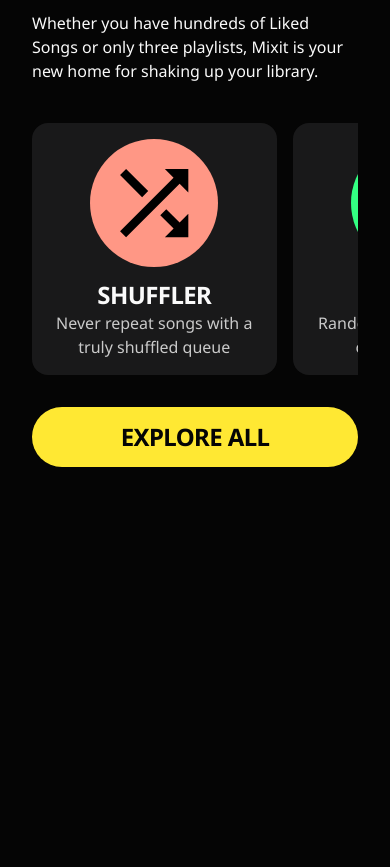
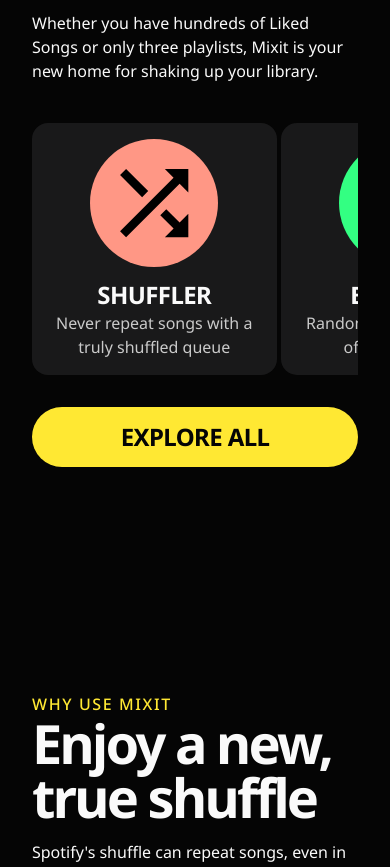
Before and after one commit to mianjoto/mixit, a Next.js app: page / in a window 390 px wide. Shown: the part 1120-1987 px from the top of the page. Before the commit the page ends 1688 px from the top, so only its background shows below. Built offline with nearby package versions, Linux system fonts and the light colour scheme; what @shrutibalasa/tailwind-grid-auto-fit would draw is missing.

Commit message:
Adding mobile layout for section

```diff
--- a/src/app/page.tsx
+++ b/src/app/page.tsx
@@ -1,11 +1,13 @@
 import { Hero } from "@/components/sections/Hero";
 import Features from "@/components/sections/Features";
+import WhyUseMixit from "@/components/sections/WhyUseMixit";
 
 export default function Index() {
   return (
     <>
       <Hero />
       <Features />
+      <WhyUseMixit />
     </>
   );
 }
--- a/src/assets/svg/index.ts
+++ b/src/assets/svg/index.ts
@@ -3,4 +3,5 @@
 export { default as PickAndMixIcon } from "./pick-and-mix-icon.svg";
 export { default as TimeMachineIcon } from "./time-machine-icon.svg";
 export { default as QueueIcon } from "./queue-icon.svg";
+export { default as BarChartIcon } from "./bar-chart.svg";
 export { default as DiscSVG } from "./disc.svg";
--- a/src/components/base/Text.tsx
+++ b/src/components/base/Text.tsx
@@ -6,10 +6,11 @@
 const textVariants = cva("font-normal leading-[24px]", {
   variants: {
     level: {
-      p: "text-base",
+      p: "max-w-prose text-base",
       small: "text-sm",
       strong: "font-bold",
       u: "inline-block font-bold text-accent underline underline-offset-4 hover:cursor-pointer",
+      figcaption: "max-w-prose",
 
       /**  This is left intentionally blank to provide client abstraction
        *   for the HTML span element while giving access to brand
--- /dev/null
+++ b/src/components/sections/WhyUseMixit.tsx
@@ -0,0 +1,59 @@
+import React from "react";
+import { Section } from "../base/Section";
+import { Pretitle } from "@/components/base/Pretitle";
+import { Heading } from "../base/Heading";
+import { Text } from "../base/Text";
+import { HeadingLevels, TextLevels } from "@/types/text";
+import { BarChartIcon } from "@/assets/svg";
+import { QueueIcon } from "@/assets/svg";
+import { Disc } from "../decorations/Disc";
+
+const WhyUseMixit: React.FC = () => (
+  <Section
+    grid
+    className="u-container min-h-screen auto-rows-min place-content-center px-32 py-64"
+  >
+    <div className="col-span-full mb-24">
+      <div className="mb-16">
+        <Pretitle>Why use Mixit</Pretitle>
+        <Heading>Enjoy a new, true shuffle</Heading>
+      </div>
+      <Text>Spotify's shuffle can repeat songs, even in big playlists.</Text>
+    </div>
+    <Section
+      level="figure"
+      className="col-span-full flex h-fit flex-col border-l-[3px] border-[#CACACA]/10 py-16 ps-20"
+    >
+      <div className="mb-8 flex min-h-[30px] max-w-[30px] flex-col items-center justify-center rounded-[8px] bg-secondary">
+        <BarChartIcon className="h-auto min-h-[20px] fill-accent-1" />
+      </div>
+      <Heading level={HeadingLevels.h3} className="pb-4 uppercase">
+        How Mixit is different
+      </Heading>
+      <Text level={TextLevels.figcaption} textColor="gray">
+        Mixit uses the Fisher-Yates shuffling algorithm to ensure a truly random
+        shuffle every time.
+      </Text>
+    </Section>
+    <div className="col-start-1 col-end-3">
+      <Disc className="absolute -left-[30%] h-[50vw] w-[50vw]" />
+    </div>
+    <Section
+      level="figure"
+      className="col-span-full col-start-3 flex h-fit flex-col border-l-[3px] border-[#CACACA]/10 py-16 ps-20"
+    >
+      <div className="mb-8 flex min-h-[30px] max-w-[30px] flex-col items-center justify-center rounded-[8px] bg-secondary">
+        <QueueIcon className="h-auto min-h-[20px] fill-accent-2" />
+      </div>
+      <Heading level={HeadingLevels.h3} className="pb-4 uppercase">
+        Take control of your queue
+      </Heading>
+      <Text level={TextLevels.figcaption} textColor="gray">
+        Tired of the same songs? It's time to mix things up.
+      </Text>
+    </Section>
+  </Section>
+);
+WhyUseMixit.displayName = "Reasons Section";
+
+export default WhyUseMixit;
--- a/src/types/text.ts
+++ b/src/types/text.ts
@@ -13,6 +13,7 @@
   small = "small",
   strong = "strong",
   u = "u",
+  figcaption = "figcaption",
   mark = "mark",
   summary = "summary",
   blockquote = "blockquote",
--- a/tailwind.config.js
+++ b/tailwind.config.js
@@ -38,6 +38,7 @@
         "accent-5": "#F28FFF",
       },
       spacing: {
+        4: "4px",
         8: "8px",
         12: "12px",
         16: "16px",
```
